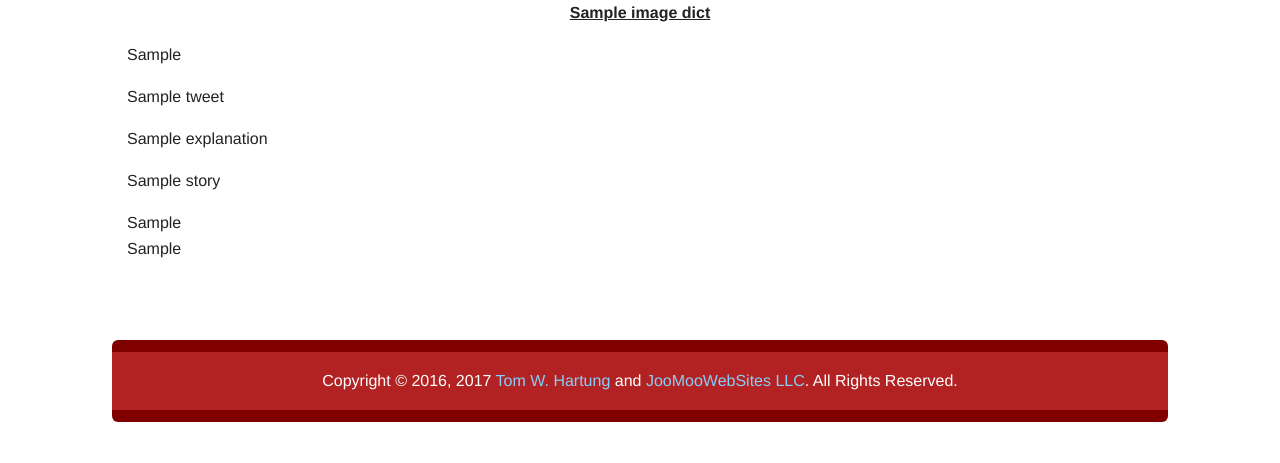
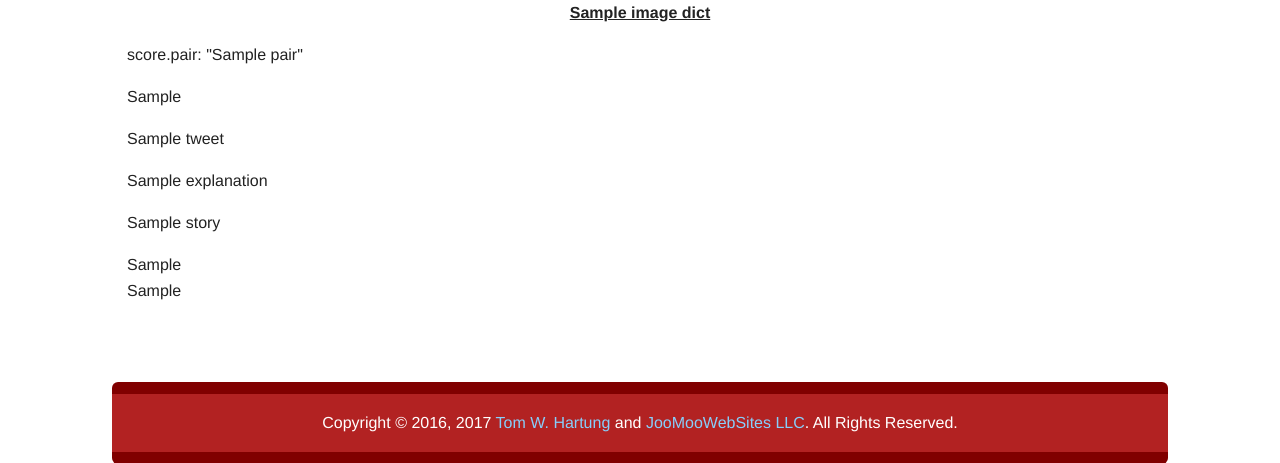
Before and after one commit to tomwhartung/seeourminds.com-bootstrap, a Django app: template Site/content/templates/content/image.html in a window 1280 px wide. Shown: the part 904-1367 px from the top of the page. Before the commit the page ends 1326 px from the top, so only its background shows below. Run offline with Django 3.2, Linux system fonts and the light colour scheme; the template is opened without the code that fills it: most values are stand-ins (such as "Sample title", 1, 10 or a date in 2020); some libraries are stand-ins or nearby versions.

Commit message:
Updated image.html so that we can see the values we have for the score in the json.

```diff
--- a/Site/content/templates/content/image.html
+++ b/Site/content/templates/content/image.html
@@ -20,6 +20,11 @@
           <img src="{% static image_dict.path %}" class="single-img center">
           <figcaption>{{ image_dict.title }}</figcaption>
         </figure>
+        {% if image_dict.score %}
+          {% for pair in image_dict.score %}
+            <p>score.pair: "{{ pair }}"</p>
+          {% endfor %}
+        {% endif %}
         <p>{{ image_dict.four_letter_type }}</p>
         <p>{{ image_dict.tweet }}</p>
         <p>{{ image_dict.explanation }}</p>
```
